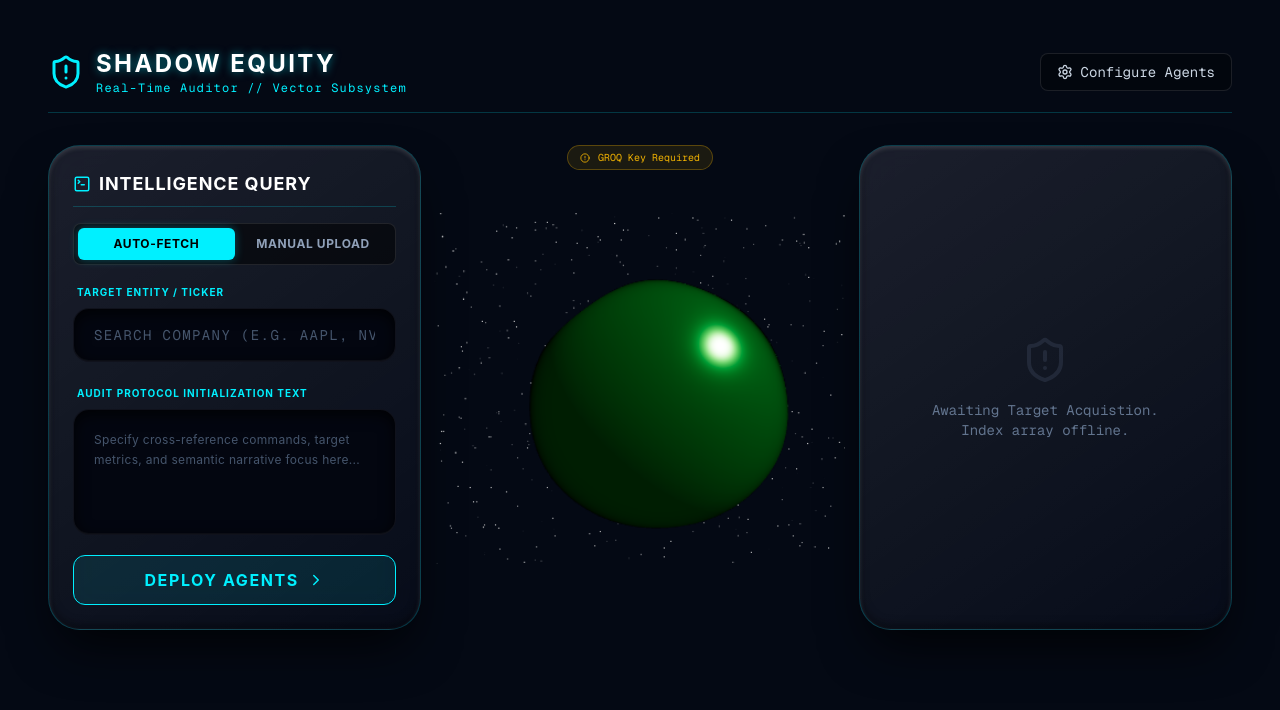
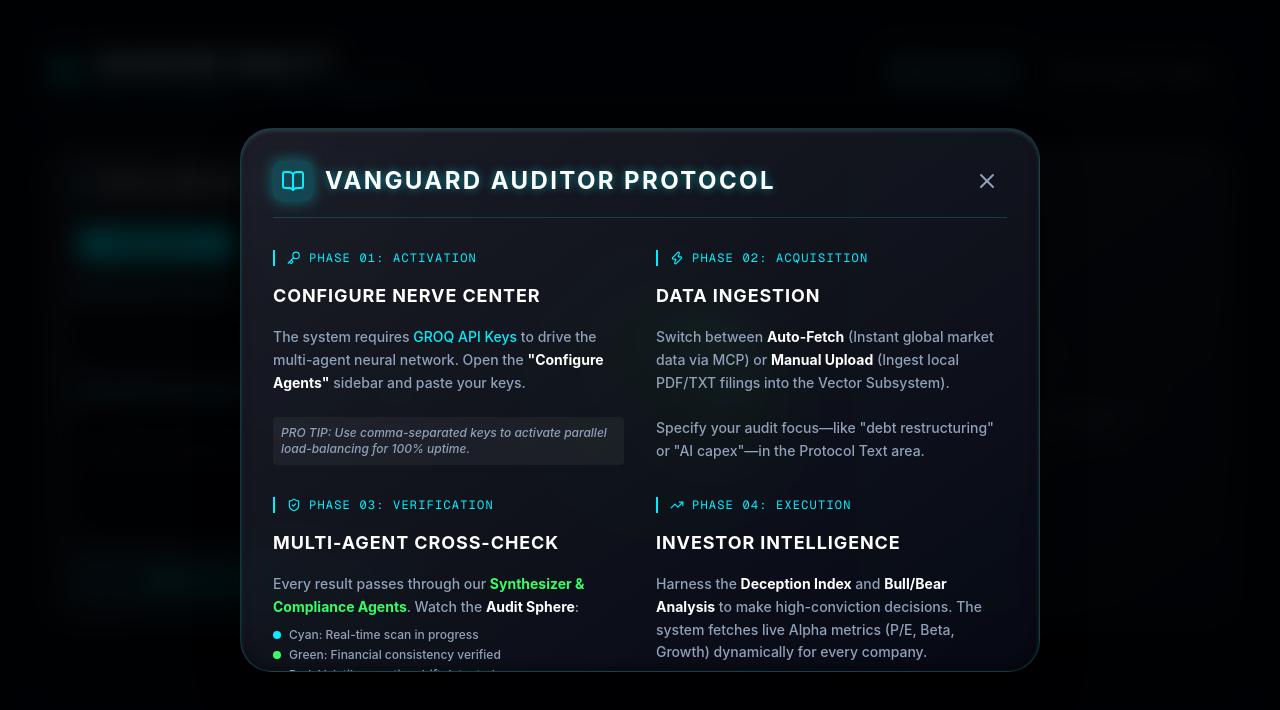
Before and after one commit to Shivamkole1969/shadow-equity-auditor, a Next.js app in the folder frontend/: page / in a window 1280 px wide. Shown: the top 710 px of the page. Built offline with nearby package versions, Linux system fonts and the light colour scheme.

Commit message:
feat: Add high-conviction User Guide protocol to simplify navigation and harness 100% platform capability

```diff
--- a/frontend/src/app/page.tsx
+++ b/frontend/src/app/page.tsx
@@ -7,7 +7,8 @@
 import TranscriptView, { HighlightData } from "@/components/TranscriptView";
 import MacroTruthPanel from "@/components/MacroTruthPanel";
 import InvestorInsights from "@/components/InvestorInsights";
-import { Play, ShieldAlert, Key, Building2, TerminalSquare, AlertCircle, X, ChevronRight, Settings, Loader2 } from "lucide-react";
+import UserGuide from "@/components/UserGuide";
+import { Play, ShieldAlert, Key, Building2, TerminalSquare, AlertCircle, X, ChevronRight, Settings, Loader2, BookOpen } from "lucide-react";
 
 export default function Home() {
   const [status, setStatus] = useState<"steady" | "auditing" | "results">("steady");
@@ -15,6 +16,7 @@
 
   // Custom Query States
   const [queryMode, setQueryMode] = useState<"auto" | "manual">("auto");
+  const [isGuideOpen, setGuideOpen] = useState(false);
 
   // Ticker Search States
   const [ticker, setTicker] = useState("");
@@ -31,6 +33,13 @@
 
   // Fetched Data
   const [apiData, setApiData] = useState<any>(null);
+
+  // Auto-open guide on first load if no key
+  useEffect(() => {
+    if (!groqKey) {
+      setGuideOpen(true);
+    }
+  }, []);
 
   // Trigger search on debounce
   useEffect(() => {
@@ -98,6 +107,7 @@
 
   return (
     <div className="min-h-screen bg-[#040914] text-slate-200 p-6 md:p-12 selection:bg-[#00f0ff] selection:text-black overflow-x-hidden relative">
+      <UserGuide isOpen={isGuideOpen} onClose={() => setGuideOpen(false)} />
 
       {/* Settings Sidebar Overlay */}
       <AnimatePresence>
@@ -164,13 +174,19 @@
 
       <header className="flex justify-between items-center mb-8 border-b border-[#00f0ff33] pb-4">
         <div className="flex items-center gap-3">
-          <ShieldAlert className="text-[#00f0ff]" size={36} />
+          <ShieldAlert className="text-[#00f0ff] drop-shadow-[0_0_10px_rgba(0,240,255,0.5)]" size={36} />
           <div>
             <h1 className="text-2xl font-bold uppercase tracking-widest text-glow text-white">Shadow Equity</h1>
             <p className="text-xs tracking-widest text-[#00f0ff] font-mono">Real-Time Auditor // Vector Subsystem</p>
           </div>
         </div>
         <div className="flex gap-4">
+          <button
+            onClick={() => setGuideOpen(true)}
+            className="flex items-center gap-2 text-sm font-mono text-slate-300 bg-[#00f0ff]/10 px-4 py-2 rounded-lg border border-[#00f0ff]/30 hover:border-[#00f0ff] hover:text-[#00f0ff] transition-all shadow-[0_0_15px_rgba(0,240,255,0.1)]"
+          >
+            <BookOpen size={16} /> User Guide
+          </button>
           <button
             onClick={() => setSidebarOpen(true)}
             className="flex items-center gap-2 text-sm font-mono text-slate-300 bg-black/30 px-4 py-2 rounded-lg border border-white/10 hover:border-[#00f0ff] hover:text-[#00f0ff] transition-colors"
--- /dev/null
+++ b/frontend/src/components/UserGuide.tsx
@@ -0,0 +1,125 @@
+"use client";
+
+import React from "react";
+import { motion, AnimatePresence } from "framer-motion";
+import { X, BookOpen, Key, Zap, ShieldCheck, TrendingUp, Cpu } from "lucide-react";
+
+interface UserGuideProps {
+  isOpen: boolean;
+  onClose: () => void;
+}
+
+export default function UserGuide({ isOpen, onClose }: UserGuideProps) {
+  return (
+    <AnimatePresence>
+      {isOpen && (
+        <>
+          <motion.div
+            initial={{ opacity: 0 }}
+            animate={{ opacity: 1 }}
+            exit={{ opacity: 0 }}
+            className="fixed inset-0 bg-black/80 backdrop-blur-md z-[100]"
+            onClick={onClose}
+          />
+          <motion.div
+            initial={{ opacity: 0, scale: 0.9, y: 20 }}
+            animate={{ opacity: 1, scale: 1, y: 0 }}
+            exit={{ opacity: 0, scale: 0.9, y: 20 }}
+            className="fixed inset-4 md:inset-20 lg:inset-x-60 lg:inset-y-32 glass-panel z-[101] p-8 overflow-y-auto bg-gradient-to-br from-[#0a0f1a] to-black shadow-[0_0_50px_rgba(0,240,255,0.2)]"
+          >
+            <div className="flex justify-between items-center mb-8 border-b border-[#00f0ff33] pb-4">
+              <div className="flex items-center gap-3">
+                <div className="p-2 bg-[#00f0ff]/20 rounded-lg shadow-[0_0_15px_rgba(0,240,255,0.4)]">
+                  <BookOpen size={24} className="text-[#00f0ff]" />
+                </div>
+                <h2 className="text-2xl font-bold uppercase tracking-widest text-white text-glow">
+                  Vanguard Auditor Protocol
+                </h2>
+              </div>
+              <button
+                onClick={onClose}
+                className="p-2 hover:bg-white/10 rounded-full transition-colors group"
+              >
+                <X size={24} className="text-slate-400 group-hover:text-white" />
+              </button>
+            </div>
+
+            <div className="grid grid-cols-1 md:grid-cols-2 gap-8">
+              {/* Step 1 */}
+              <div className="space-y-4">
+                <div className="flex items-center gap-2 text-[#00f0ff] font-mono text-xs uppercase tracking-widest border-l-2 border-[#00f0ff] pl-3">
+                  <Key size={14} /> Phase 01: Activation
+                </div>
+                <h3 className="text-lg font-bold text-white uppercase tracking-wider">Configure Nerve Center</h3>
+                <p className="text-sm text-slate-400 leading-relaxed font-medium">
+                  The system requires <span className="text-[#00f0ff]">GROQ API Keys</span> to drive the multi-agent neural network. Open the <span className="font-bold text-white">"Configure Agents"</span> sidebar and paste your keys.
+                  <br /><br />
+                  <span className="text-xs italic bg-white/5 p-2 rounded block">PRO TIP: Use comma-separated keys to activate parallel load-balancing for 100% uptime.</span>
+                </p>
+              </div>
+
+              {/* Step 2 */}
+              <div className="space-y-4">
+                <div className="flex items-center gap-2 text-[#00f0ff] font-mono text-xs uppercase tracking-widest border-l-2 border-[#00f0ff] pl-3">
+                  <Zap size={14} /> Phase 02: Acquisition
+                </div>
+                <h3 className="text-lg font-bold text-white uppercase tracking-wider">Data Ingestion</h3>
+                <p className="text-sm text-slate-400 leading-relaxed font-medium">
+                  Switch between <span className="text-white font-bold">Auto-Fetch</span> (Instant global market data via MCP) or <span className="text-white font-bold">Manual Upload</span> (Ingest local PDF/TXT filings into the Vector Subsystem).
+                  <br /><br />
+                  Specify your audit focus—like "debt restructuring" or "AI capex"—in the Protocol Text area.
+                </p>
+              </div>
+
+              {/* Step 3 */}
+              <div className="space-y-4">
+                <div className="flex items-center gap-2 text-[#00f0ff] font-mono text-xs uppercase tracking-widest border-l-2 border-[#00f0ff] pl-3">
+                  <ShieldCheck size={14} /> Phase 03: Verification
+                </div>
+                <h3 className="text-lg font-bold text-white uppercase tracking-wider">Multi-Agent Cross-Check</h3>
+                <p className="text-sm text-slate-400 leading-relaxed font-medium">
+                  Every result passes through our <span className="text-[#33ff66] font-bold">Synthesizer & Compliance Agents</span>.
+                  Watch the <span className="text-white font-bold">Audit Sphere</span>:
+                  <ul className="mt-2 space-y-1 text-xs">
+                    <li className="flex items-center gap-2"><span className="w-2 h-2 rounded-full bg-[#00f0ff]"></span> Cyan: Real-time scan in progress</li>
+                    <li className="flex items-center gap-2"><span className="w-2 h-2 rounded-full bg-[#33ff66]"></span> Green: Financial consistency verified</li>
+                    <li className="flex items-center gap-2"><span className="w-2 h-2 rounded-full bg-[#ff3333]"></span> Red: Volatile narrative drift detected</li>
+                  </ul>
+                </p>
+              </div>
+
+              {/* Step 4 */}
+              <div className="space-y-4">
+                <div className="flex items-center gap-2 text-[#00f0ff] font-mono text-xs uppercase tracking-widest border-l-2 border-[#00f0ff] pl-3">
+                  <TrendingUp size={14} /> Phase 04: Execution
+                </div>
+                <h3 className="text-lg font-bold text-white uppercase tracking-wider">Investor Intelligence</h3>
+                <p className="text-sm text-slate-400 leading-relaxed font-medium">
+                  Harness the <span className="text-white font-bold">Deception Index</span> and <span className="text-white font-bold">Bull/Bear Analysis</span> to make high-conviction decisions. The system fetches live Alpha metrics (P/E, Beta, Growth) dynamically for every company.
+                </p>
+              </div>
+            </div>
+
+            <div className="mt-12 p-6 rounded-2xl bg-gradient-to-r from-[#00f0ff11] to-transparent border border-[#00f0ff22] flex items-center gap-6">
+              <div className="p-3 bg-white/5 rounded-full shadow-inner">
+                 <Cpu size={32} className="text-[#00f0ff] animate-pulse" />
+              </div>
+              <div>
+                <h4 className="text-white font-bold tracking-widest uppercase text-sm">Real-Time Authentication Active</h4>
+                <p className="text-xs text-slate-500 mt-1 leading-relaxed">
+                  Our system cross-references Earnings Call semantics against SEC 10-K Ground Truth in less than 2 seconds.
+                </p>
+              </div>
+              <button
+                onClick={onClose}
+                className="ml-auto px-8 py-3 bg-[#00f0ff] text-black font-black uppercase tracking-widest text-xs rounded-full hover:bg-white transition-all transform hover:scale-105 shadow-[0_0_20px_rgba(0,240,255,0.4)]"
+              >
+                Launch Protocol
+              </button>
+            </div>
+          </motion.div>
+        </>
+      )}
+    </AnimatePresence>
+  );
+}
```
